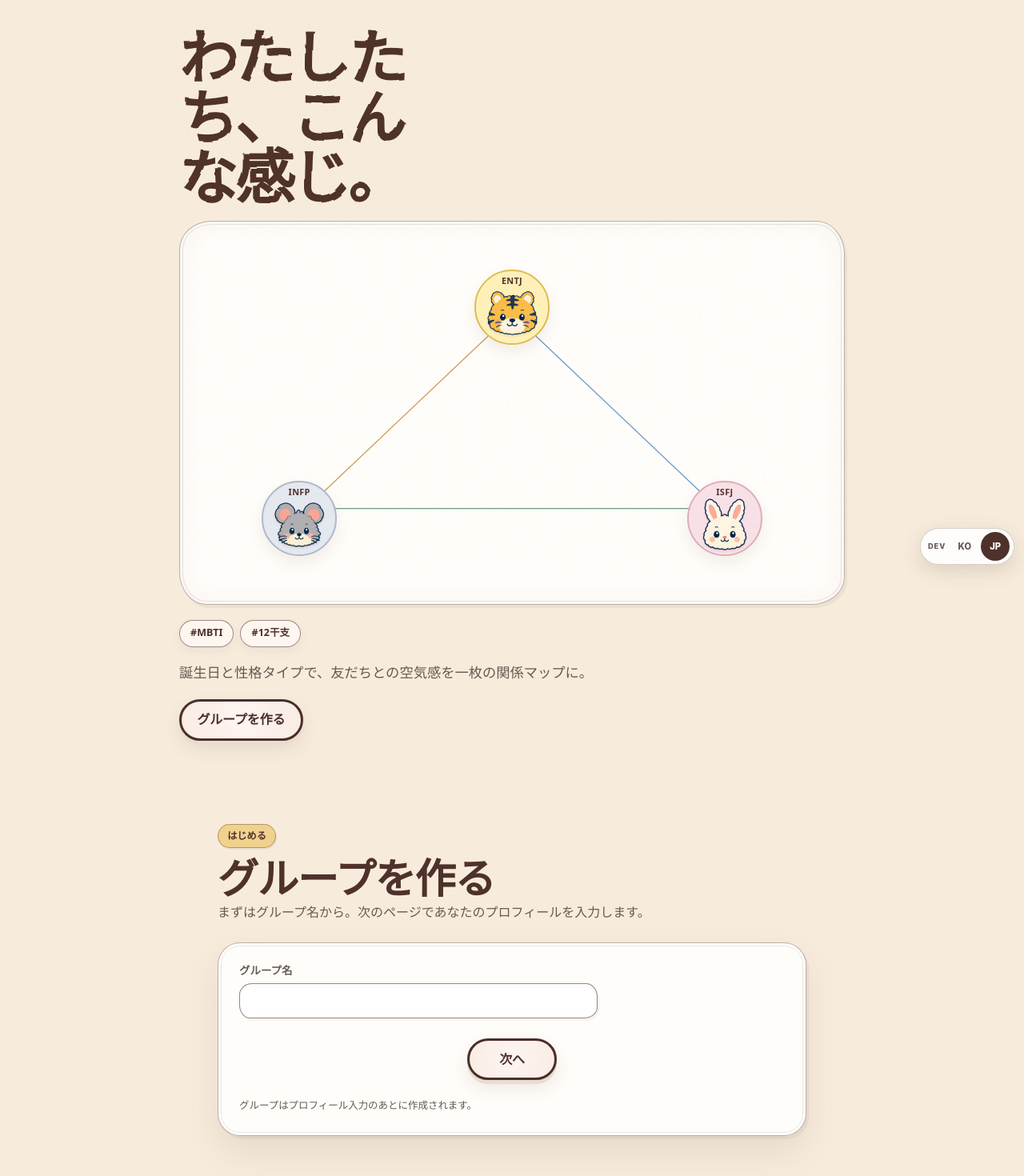
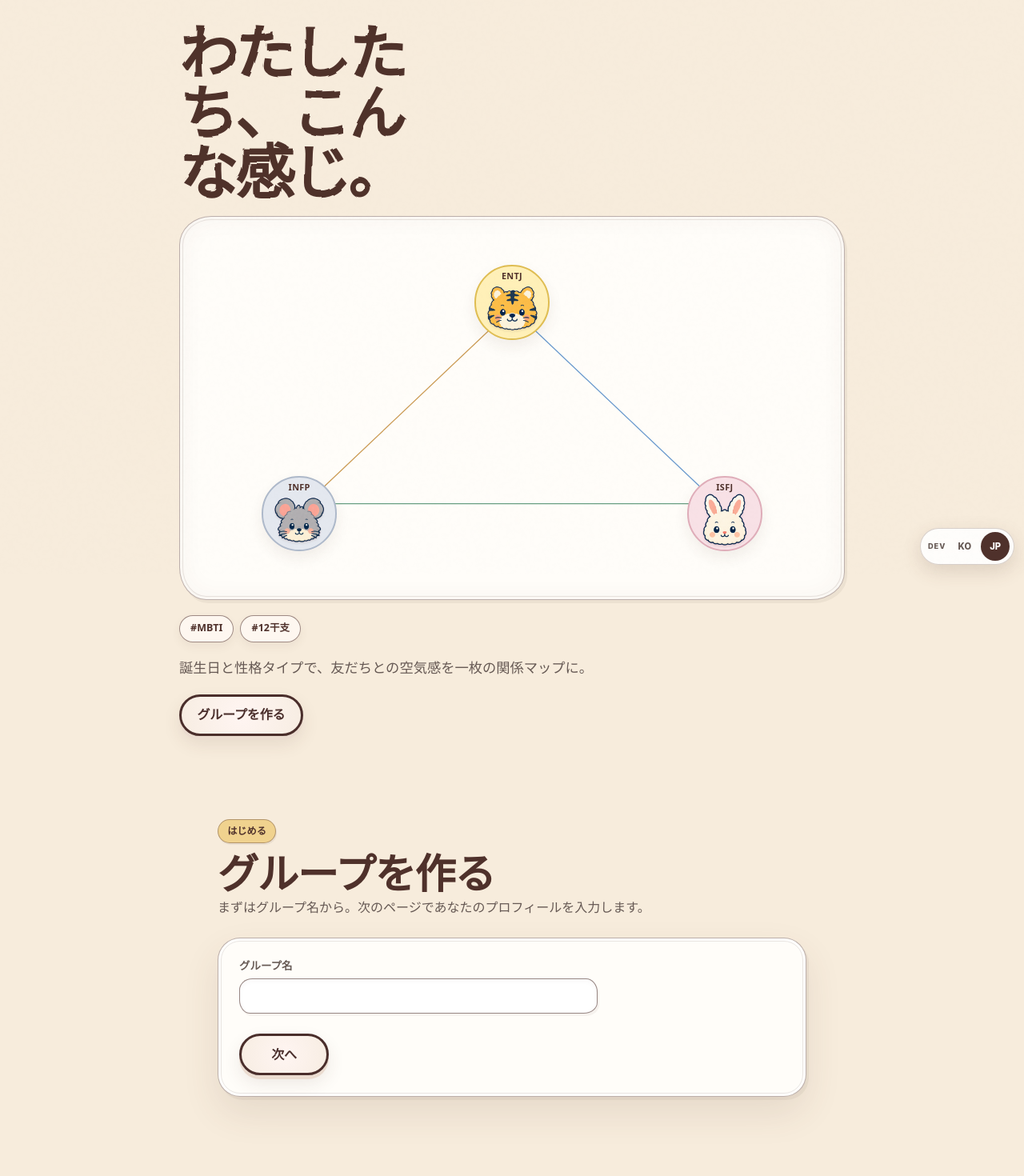
Before and after one commit to mi-hye/mofutype, a Next.js app: page / in a window 1280 px wide. Shown: the part 82-1552 px from the top of the page at 80% size. Built offline with nearby package versions, Linux system fonts and the light colour scheme; no server answers.

Commit message:
style: simplify landing start form

```diff
--- a/src/app/globals.css
+++ b/src/app/globals.css
@@ -93,7 +93,7 @@ button, input, textarea, select { font: inherit; }
 .landing-nav { display: flex; align-items: center; justify-content: center; gap: 1rem; padding: 0.2rem 0 0.9rem; transform: rotate(-0.08deg); }
 .wordmark { display: inline-flex; width: clamp(6.5rem, 28vw, 8.75rem); align-items: center; text-decoration: none; }
 .wordmark__image { display: block; width: 100%; height: auto; }
-.hero { position: relative; display: grid; width: min(100%, 52rem); min-width: 0; gap: 1.15rem; overflow: visible; margin: calc(2.75rem - 6px) auto 0; border: 0; border-radius: 0; padding: 0; background: transparent; box-shadow: none; }
+.hero { position: relative; display: grid; width: min(100%, 52rem); min-width: 0; gap: 1.15rem; overflow: visible; margin: calc(2.75rem - 12px) auto 0; border: 0; border-radius: 0; padding: 0; background: transparent; box-shadow: none; }
 .hero__decor { position: relative; order: 3; width: 100%; height: clamp(16rem, 62vw, 30rem); overflow: hidden; border: var(--border-panel); border-radius: 2.5rem 2.2rem 2.65rem 2.1rem / 2.25rem 2.6rem 2.15rem 2.55rem; outline: 1px solid rgb(var(--ink-rgb) / 12%); outline-offset: -5px; background-color: var(--surface-elevated); background-image: none; box-shadow: 3px 4px 0 rgb(var(--ink-rgb) / 6%), inset 0 0 32px rgb(var(--shadow-rgb) / 5%); }
 .hero__connectors { position: absolute; inset: 0; width: 100%; height: 100%; overflow: visible; pointer-events: none; }
 .hero__connectors line { stroke-width: 1.25; stroke-linecap: round; stroke-opacity: 0.72; vector-effect: non-scaling-stroke; transition: stroke-width 180ms ease, stroke-opacity 180ms ease, filter 180ms ease; }
@@ -143,11 +143,11 @@ button, input, textarea, select { font: inherit; }
 .unknown-toggle input { width: 1.2rem; height: 1.2rem; margin: 0; accent-color: var(--accent-vermilion); }
 .field-error, .form-error { width: fit-content; max-width: 100%; margin: 0; border: 1px solid rgb(var(--ink-rgb) / 34%); border-left: 5px solid var(--status-danger); border-radius: 0.55rem; padding: 0.34rem 0.62rem; background: var(--surface-error); color: var(--text-error); font-size: 0.82rem; font-weight: 700; overflow-wrap: anywhere; animation: nudge-in 220ms ease-out both; }
 .start-group-form { align-content: start; gap: 0.9rem; }
-.start-group-form > .ui-button { width: fit-content; min-width: 7rem; justify-self: center; padding-inline: 1.4rem; }
+.start-group-form > .ui-button { width: fit-content; min-width: 7rem; justify-self: start; padding-inline: 1.4rem; }
 .start-group-form > .ui-button::after { display: none; }
 .start-group-form .form-field { width: min(100%, 28rem); }
 .start-group-form .form-field input { min-height: 44px; padding-block: 0.45rem; font-size: 0.96rem; font-weight: 600; }
-.start-group-form__note { margin: 0; color: var(--text-muted); font-size: 0.78rem; text-align: left; }
+.start-group-form .field-error { border: 0; border-radius: 0; padding: 0; background: transparent; box-shadow: none; }
 
 .profile-step-shell { width: min(calc(100% - 1.5rem), var(--content-wide)); margin-inline: auto; padding: 0.9rem 0 5rem; }
 .profile-step { display: grid; max-width: 68rem; gap: 2rem; margin-inline: auto; padding-top: clamp(2rem, 6vw, 4.5rem); }
--- a/src/features/onboarding/start-group-form.tsx
+++ b/src/features/onboarding/start-group-form.tsx
@@ -50,7 +50,6 @@ export function StartGroupForm({
         {error ? <p className="field-error" id="start-group-name-error" role="alert">{error}</p> : null}
       </div>
       <Button type="submit" size="lg">次へ</Button>
-      <p className="start-group-form__note">グループはプロフィール入力のあとに作成されます。</p>
     </form>
   );
 }
```
Also changed, not shown: 1 other file (tests, documents, lock files or other folders).
